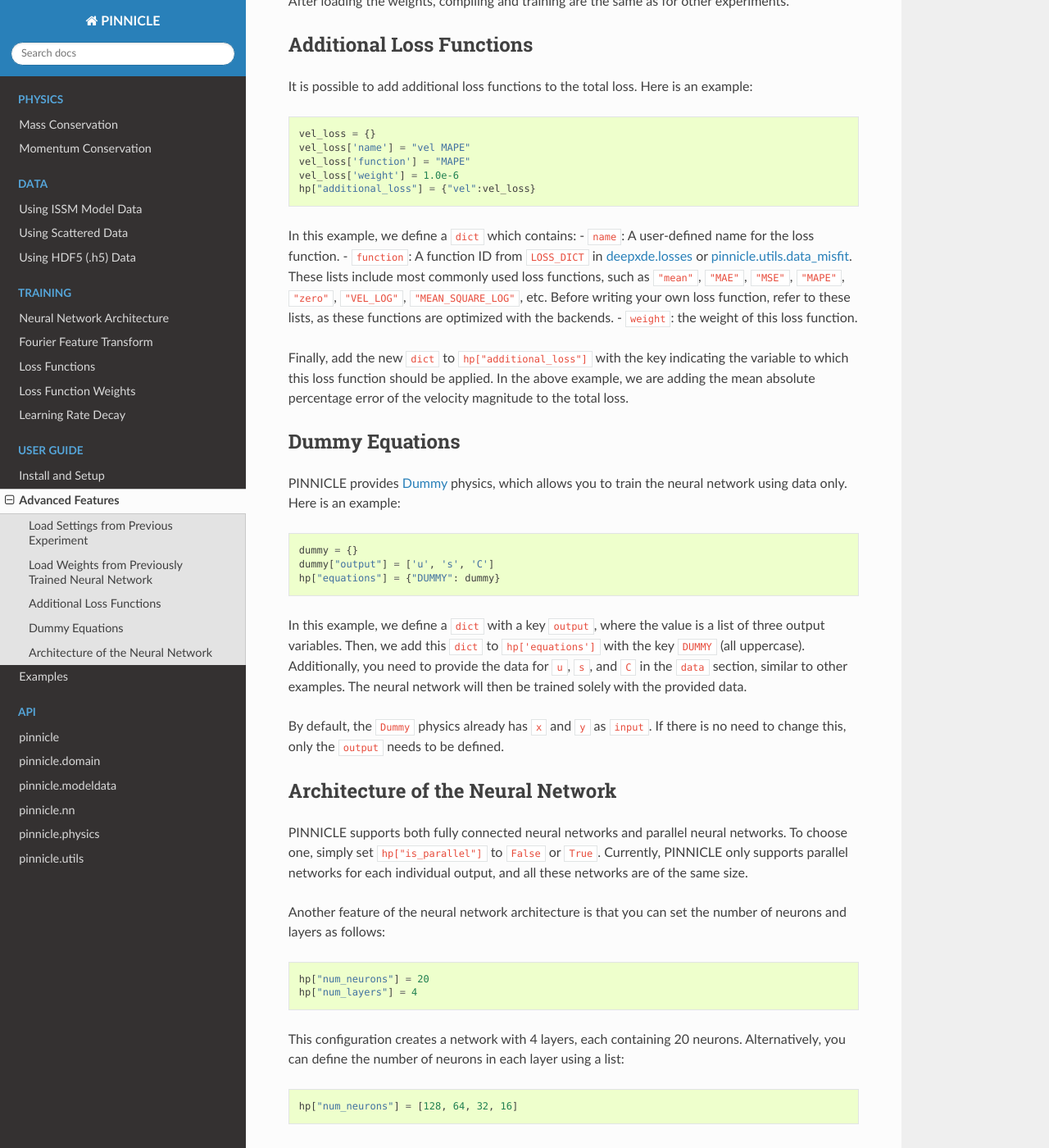
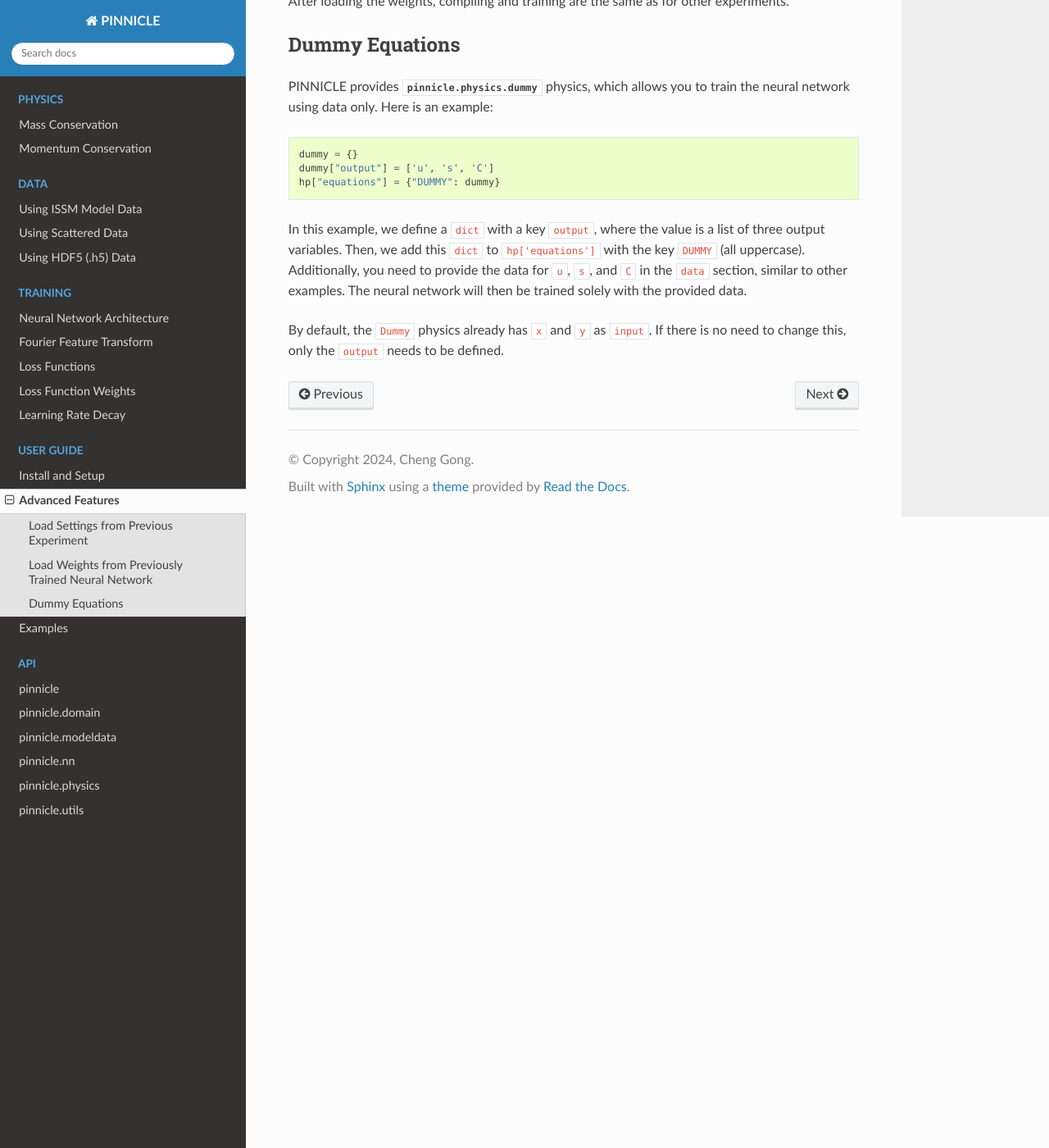
Before and after one commit to ISSMteam/PINNICLE, a Sphinx documentation site: the page built from docs/advanced.rst, in a window 1280 px wide and 1400 px high, scrolled down 969 px. Shown: the whole window at 82% size. Built offline with Sphinx 7.4.7 and the Read the Docs theme 3.1.0, drawn with Linux system fonts in a browser that asks for light colours; some of the changed text lies outside the part shown.

Commit message:
remove duplicate doc

```diff
--- a/docs/advanced.rst
+++ b/docs/advanced.rst
@@ -33,31 +33,10 @@
 
 After loading the weights, compiling and training are the same as for other experiments.
 
-
-Additional Loss Functions
--------------------------
-
-It is possible to add additional loss functions to the total loss. Here is an example:
-
-.. code-block:: python
-
-   vel_loss = {}
-   vel_loss['name'] = "vel MAPE"
-   vel_loss['function'] = "MAPE"
-   vel_loss['weight'] = 1.0e-6
-   hp["additional_loss"] = {"vel":vel_loss}
-
-In this example, we define a ``dict`` which contains:
-- ``name``: A user-defined name for the loss function.
-- ``function``: A function ID from ``LOSS_DICT`` in `deepxde.losses <https://deepxde.readthedocs.io/en/latest/_modules/deepxde/losses.html#get>`_ or `pinnicle.utils.data_misfit <https://pinnicle.readthedocs.io/en/latest/_modules/pinnicle/utils/data_misfit.html#get>`_. These lists include most commonly used loss functions, such as ``"mean"``, ``"MAE"``, ``"MSE"``, ``"MAPE"``, ``"zero"``, ``"VEL_LOG"``, ``"MEAN_SQUARE_LOG"``, etc. Before writing your own loss function, refer to these lists, as these functions are optimized with the backends.
-- ``weight``: the weight of this loss function.
-
-Finally, add the new ``dict`` to ``hp["additional_loss"]`` with the key indicating the variable to which this loss function should be applied. In the above example, we are adding the mean absolute percentage error of the velocity magnitude to the total loss.
-
 Dummy Equations
 ---------------
 
-PINNICLE provides `Dummy <https://pinnicle.readthedocs.io/en/latest/api/pinnicle.physics.html#module-pinnicle.physics.dummy>`_ physics, which allows you to train the neural network using data only. Here is an example:
+PINNICLE provides :py:mod:`pinnicle.physics.dummy` physics, which allows you to train the neural network using data only. Here is an example:
 
 .. code-block:: python
 
@@ -68,24 +47,3 @@
 In this example, we define a ``dict`` with a key ``output``, where the value is a list of three output variables. Then, we add this ``dict`` to ``hp['equations']`` with the key ``DUMMY`` (all uppercase). Additionally, you need to provide the data for ``u``, ``s``, and ``C`` in the ``data`` section, similar to other examples. The neural network will then be trained solely with the provided data.
 
 By default, the ``Dummy`` physics already has ``x`` and ``y`` as ``input``. If there is no need to change this, only the ``output`` needs to be defined.
-
-
-Architecture of the Neural Network
-----------------------------------
-
-PINNICLE supports both fully connected neural networks and parallel neural networks. To choose one, simply set ``hp["is_parallel"]`` to ``False`` or ``True``. Currently, PINNICLE only supports parallel networks for each individual output, and all these networks are of the same size.
-
-Another feature of the neural network architecture is that you can set the number of neurons and layers as follows:
-
-.. code-block:: python
-
-   hp["num_neurons"] = 20
-   hp["num_layers"] = 4
-
-This configuration creates a network with 4 layers, each containing 20 neurons. Alternatively, you can define the number of neurons in each layer using a list:
-
-.. code-block:: python
-
-   hp["num_neurons"] = [128, 64, 32, 16]
-
-In this case, the number of layers is inferred from the length of the list, creating a network with 4 layers having 128, 64, 32, and 16 neurons respectively.
```
